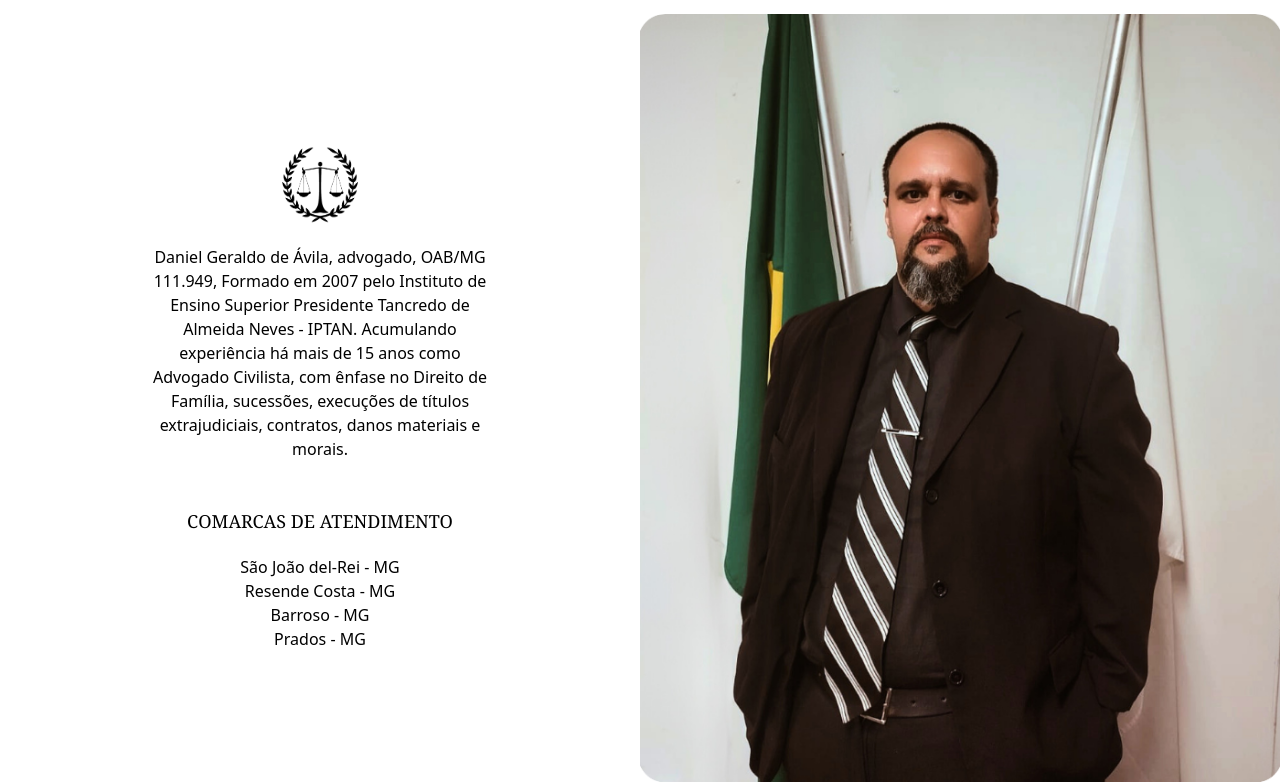
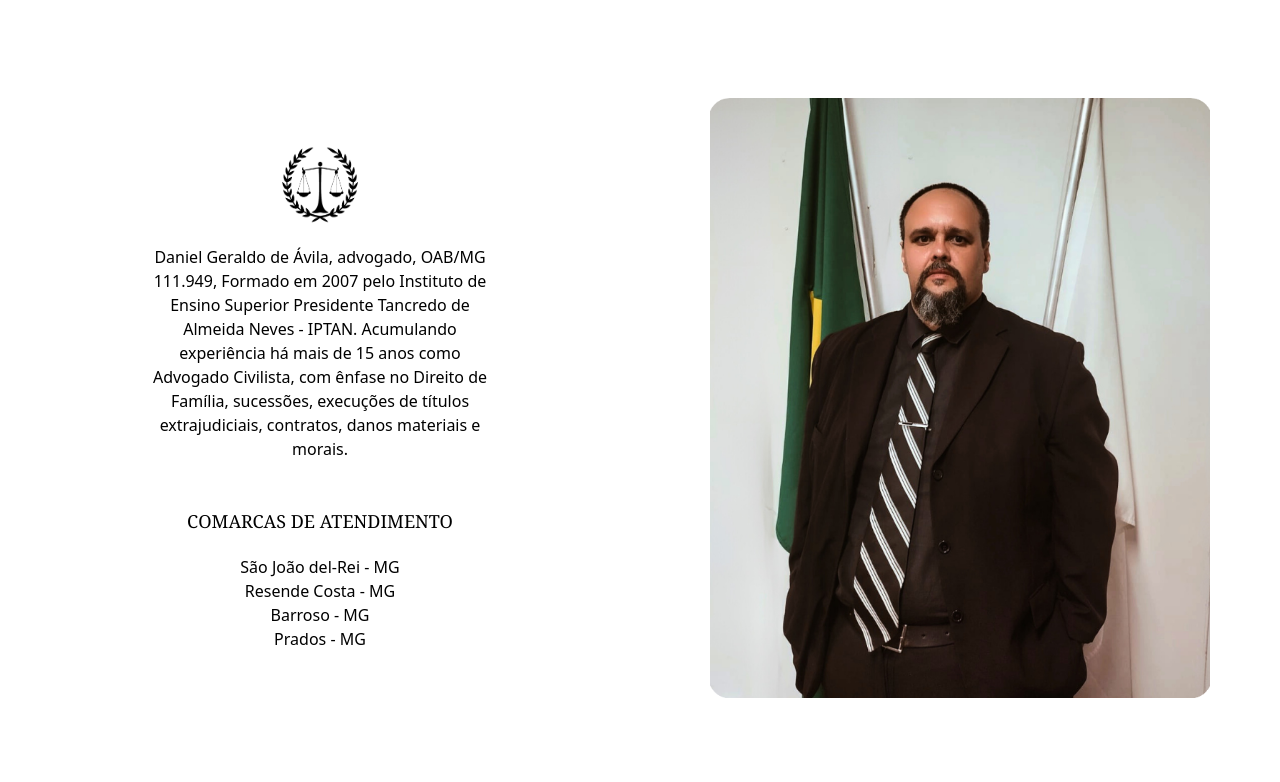
Before and after one commit to andreldgraciano/daniel-advogado, a website: page docs/index.html in a window 1280 px wide. Shown: the part 802-1584 px from the top of the page. Drawn offline with Linux system fonts and the light colour scheme.

Commit message:
ajuste foto

```diff
--- a/docs/index.html
+++ b/docs/index.html
@@ -26,9 +26,6 @@
         <div class="grow text-white flex flex-col justify-center items-center text-center gap-5 bg-center bg-cover" style="background-image: url(bg.png);">
             <h1 class="text-4xl font-serif">ASSESSORIA E CONSULTORIA JURÍDICA NAS <br> ESFERAS ADMINISTRATIVAS E JUDICIAIS</h1>
             <p class="text-sm">Com respeito e ética aos litigantes visando buscar sempre a solução <br> do conflito e bem estar das pessoas.</p>
-            <!-- <div class="font-serif relative">
-                <span class="text-5xl font-semibold">D</span><span class="text-3xl font-semibold absolute left-4 top-4">A</span>
-            </div> -->
         </div>
     </div>
     <div class="flex h-screen items-center">
@@ -58,8 +55,8 @@
             </div>
         </div>
 
-        <div class="w-1/2">
-            <img src="Foto Daniel.png" alt="">
+        <div class="w-1/2 h-screen flex items-center justify-center">
+            <img src="Foto Daniel.png" alt="" class="h-3/4">
         </div>
     </div>
 
```
Also changed, not shown: docs/build.css (added), docs/output.css.
